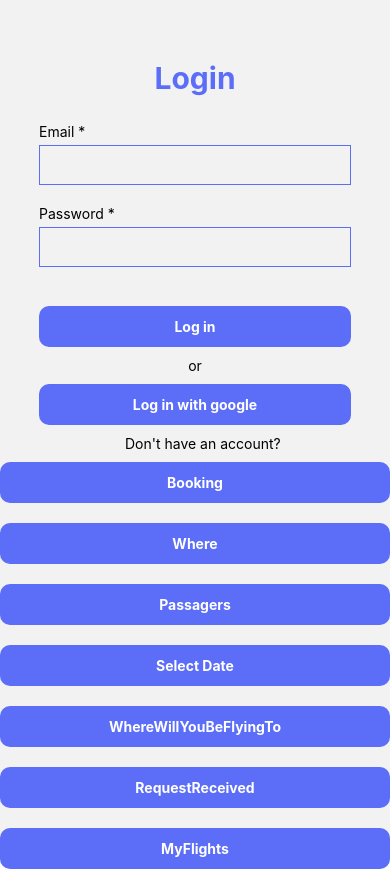
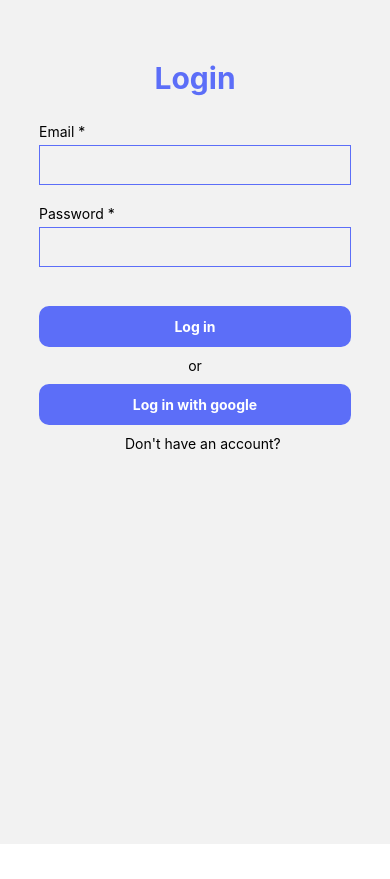
Before and after one commit to BrightCoders-Institute/s4a1-reservaci-n-de-vuelos-team-4, a React Native app in the folder Flights-App/: screen /Login in a window 390 px wide. After the commit the page ends 844 px from the top, so only its background shows below. Built offline with nearby package versions, Linux system fonts and the light colour scheme.

Commit message:
Commit
Finished design and functionalities with validation of all screens.

Co-authored-by: RicardoRam781 <alexrp782@gmail.com>
Co-authored-by: YahirCl <ycortes1@ucol.mx>
Co-authored-by: martinmt-mx <martin_4-3@hotmail.com>

```diff
--- a/Flights-App/src/components/Booking.tsx
+++ b/Flights-App/src/components/Booking.tsx
@@ -6,7 +6,7 @@ interface BookingProps {
   from?: String;
   to?: String;
   date?: String;
-  passangers?: Number;
+  passangers: number;
   fromIso3: String;
   toIso3: String;
 }
@@ -41,7 +41,7 @@ const Booking: React.FC<BookingProps> = ({
               <View>
                 <Text style={styles.textInfoDestination}>{to}</Text>
                 <Text style={styles.textInfo2}> {toIso3} </Text>
-                {passangers != 0 && <Text>{passangers  + ' passangers'}</Text>}
+                {passangers > 0 && <Text>{passangers  + ' passangers'}</Text>}
               </View>
             )}
           </View>
@@ -83,6 +83,7 @@ const styles = StyleSheet.create({
   textInfoDestination: {
     fontWeight: "bold",
     fontSize: 25,
+    textAlign:"center"
   },
   textInfo2: {
     color: "gray",
--- a/Flights-App/src/components/Login.tsx
+++ b/Flights-App/src/components/Login.tsx
@@ -153,31 +153,7 @@ const Login:React.FC<LoginProps> = ({navigation}) => {
             </TouchableOpacity>
         </View>
         <Text onPress={()=>navigation.navigate("Register")}>    Don't have an account?</Text>
-        <TouchableOpacity style = {styles.btnStyle} onPress={()=>navigation.navigate("Booking")}>
-                <Text style={styles.btnText}>Booking</Text>
-            </TouchableOpacity>
 
-            <TouchableOpacity style = {styles.btnStyle} onPress={()=>navigation.navigate("WhereAreYou")}>
-                <Text style={styles.btnText}>Where</Text>
-            </TouchableOpacity>
-
-            <TouchableOpacity style = {styles.btnStyle} onPress={()=>navigation.navigate("SelectPassengers")}>
-                <Text style={styles.btnText}>Passagers</Text>
-            </TouchableOpacity>
-
-            <TouchableOpacity style = {styles.btnStyle} onPress={()=>navigation.navigate("SelectDate")}>
-                <Text style={styles.btnText}>Select Date</Text>
-            </TouchableOpacity>
-            <TouchableOpacity style = {styles.btnStyle} onPress={()=>navigation.navigate("WhereWillYouBeFlyingTo")}>
-                <Text style={styles.btnText}>WhereWillYouBeFlyingTo</Text>
-            </TouchableOpacity>
-            <TouchableOpacity style = {styles.btnStyle} onPress={()=>navigation.navigate("RequestReceived")}>
-                <Text style={styles.btnText}>RequestReceived</Text>
-            </TouchableOpacity>
-
-            <TouchableOpacity style = {styles.btnStyle} onPress={()=>navigation.navigate("MyFlights")}>
-                <Text style={styles.btnText}>MyFlights</Text>
-            </TouchableOpacity>
     </View>
     </SafeAreaView>
 
--- a/Flights-App/src/components/MyFlights.tsx
+++ b/Flights-App/src/components/MyFlights.tsx
@@ -1,73 +1,86 @@
-import React, {useState, useEffect} from 'react'
+import React, {useState, useEffect, useCallback} from 'react'
 import { SafeAreaView, Text, View, FlatList, StyleSheet,TouchableOpacity } from 'react-native'
 //import * as firebase from 'firebase/app'
 import firebase from 'firebase/compat/app'
 import 'firebase/compat/auth'
 import 'firebase/compat/firestore'
-import { firebaseConfig, loadInfo } from "../../firebaseConfig";
+import {loadInfo } from "../../firebaseConfig";
 import Booking from './Booking';
-
-firebase.initializeApp(firebaseConfig)
-const db = firebase.firestore()
-
-const MyFlights: React.FC = () => {
-    const [flights, setFlights] = useState<any>([])
-    const getData = async () =>{
-        const data = await loadInfo()
-        console.log(data)
-        setFlights(data)
-    }
-    useEffect(() => {
-        // const loadFlights = async() =>{
-        //     try{
-
-        //         const userId = firebase.auth().currentUser?.uid
-        //         if(userId){
-        //             const snapshot = await firebase.firestore().collection('flights').where('userID', '==', userId).get();
-        //             const updatedFlights: any[] = []
-        //             snapshot.forEach(doc => {
-        //                 updatedFlights.push({id:doc.id, ...doc.data()})
-        //             })
-        //             setFlights(updatedFlights)
-        //         }
-
-        //     } catch(error){
-        //         console.error(error)
-        //     }
-        // }
-        getData()
+import Icon from "react-native-vector-icons/MaterialIcons";
+import { MyFlightsProps,MyFlightsNavigation } from 'rutes/RootStackParamList'
+import { useFocusEffect } from '@react-navigation/native'
 
 
-    },[])
+interface MyFlights {
+  navigation: MyFlightsNavigation;
+}
 
-  return (
-    <SafeAreaView>
+const MyFlights: React.FC<MyFlights>= ({navigation}) => {
+    const [flights, setFlights] = useState<any>()
+    const getData = async () =>{
+        const flightsArr = await loadInfo()
+
+        setFlights(flightsArr)
+
+    }
+    useFocusEffect(
+      useCallback(() => {
+        getData();
+      }, [])
+    );
+    const handleNavigate = () =>{
+      navigation.navigate("WhereAreYou")
+    }
+
+
+    return (
+
+
         <View style={styles.container}>
-            <View>
+            <View style={{flex:1}}>
                 <Text style={styles.title}>My flights </Text>
             </View>
-            {/* {flights.map((item:any) =>{
-                <Booking from={item.from} to={item.to} fromIso3={item.fromIso3} toIso3={item.toIso3} date={item.date} passangers={item.passangers} />
-            })} */}
-            <View>
+            <View style={{flex:6}}>
+              {
+                flights &&
+                <FlatList
+                data={flights}
+                renderItem={({ item }) => <Booking from={item.from} to={item.to} fromIso3={item.fromIso3} toIso3={item.toIso3} date={item.date} passangers={item.passangers} />}>
 
+                </FlatList>
+
+              }
             </View>
+            <View style={styles.btnContainer}>
+                  <TouchableOpacity onPress={handleNavigate}>
+                    <Icon name='add-circle'
+                    size={90}
+                    color="#4867aa">
+                    </Icon>
+                  </TouchableOpacity>
+                </View>
 
-            <View>
-               <TouchableOpacity style={styles.btnStyle}>
-                  <Text style={styles.btnText}>Next</Text>
-                </TouchableOpacity>
-            </View>
         </View>
 
 
-    </SafeAreaView>
+
 
   )
 }
 
 const styles = StyleSheet.create({
     container:{
+      display:"flex",
+      flex:1,
+
+    },
+
+    btnContainer:{
+      position:'absolute',
+      bottom:20,
+      left:0,
+      right:0,
+      alignItems:"center",
     },
 
     title:{
@@ -75,31 +88,10 @@ const styles = StyleSheet.create({
         fontSize:40,
         justifyContent:"flex-start",
         marginLeft:14,
-        marginTop: 50,
+        marginTop: 40,
         color: '#5C6EF8',
-    },
-    btnStyle: {
-      alignSelf:'center',
-      backgroundColor: "rgb(92, 110, 248)",
-      borderRadius: 50,
-      marginBottom: 50,
-      marginTop: 10,
-      padding: 12,
-      shadowOffset: {
-        width: 0,
-        height: 11,
-      },
-      shadowOpacity: 0.57,
-      shadowRadius: 15.19,
-      elevation: 23,
-      shadowColor: "rgb(92, 110, 248)",
-      width: "92%",
-    },
 
-    btnText: {
-      color: "white",
-      fontWeight: "bold",
-      textAlign: "center",
+
     },
 
 })
--- a/Flights-App/src/components/Register.tsx
+++ b/Flights-App/src/components/Register.tsx
@@ -34,6 +34,7 @@ const Register: React.FC<RegisterProps> = ({ navigation }) => {
                 console.log("User created!")
                 const user = userCredential.user;
                 console.log("user", user)
+                navigation.navigate('Login');
                 // ...
             })
             .catch((error) => {
@@ -85,16 +86,16 @@ const Register: React.FC<RegisterProps> = ({ navigation }) => {
 ////////////////////////////////////////////
 
     const handleSubmit = () => {
-        console.log("Datos registrados:", user, password, email);
-        if (user.trim() === '' || password.trim() === '' || email === '') {
+        if (!isCheckedAT) {
+            Alert.alert("Debes aceptar los términos y condiciones para registrarte.")
+        } else if (user.trim() === '' || password.trim() === '' || email === '') {
             Alert.alert("Todos los campos son obligatorios");
             setBorderColor('red')
         } else {
-            // navigation.navigate('Home')
             handleUserFirebase()
+            console.log("Datos registrados:", user, password, email);
             Alert.alert("Datos correctos")
         }
-
     }
 
 
--- a/Flights-App/src/components/RequestReceived.tsx
+++ b/Flights-App/src/components/RequestReceived.tsx
@@ -4,6 +4,7 @@ import {RequestReceivedNavigationProp, RequestReceivedProps} from "../rutes/Root
 import Icon from 'react-native-vector-icons/MaterialIcons'
 import Booking from './Booking';
 
+import { saveInfo } from '../../firebaseConfig';
 interface RequestReceived {
   navigation: RequestReceivedNavigationProp;
   route: RequestReceivedProps;
@@ -21,7 +22,8 @@ const RequestReceived: React.FC<RequestReceived> = ({ navigation, route}) => {
   const passangers = route.params.passangers
 
   const handleNavigate = () =>{
-
+      saveInfo(from,fromIso3,toIso3,to,date,passangers);
+      navigation.navigate("MyFlights")
   }
 
   return (
--- a/Flights-App/src/rutes/RootStackParamList.tsx
+++ b/Flights-App/src/rutes/RootStackParamList.tsx
@@ -16,6 +16,9 @@ export type WhereAreYouNavigationProp = StackNavigationProp<RootStackParamList,"
 export type RequestReceivedProps = RouteProp<RootStackParamList,"RequestReceived">
 export type RequestReceivedNavigationProp = StackNavigationProp<RootStackParamList,"RequestReceived">
 
+export type MyFlightsProps = RouteProp<RootStackParamList,"MyFlights">
+export type MyFlightsNavigation = StackNavigationProp<RootStackParamList,"MyFlights">
+
 export type RootStackParamList = {
   Register: undefined;
   Login:undefined;
@@ -25,7 +28,7 @@ export type RootStackParamList = {
   SelectPassengers:{from?:String,to?:String,date?:String,fromIso3?:String, toIso3?:String};
   WhereWillYouBeFlyingTo:{from?:String,fromIso3?:String};
   RequestReceived:{from?:String,to?:String,date?:String,passangers?:Number,fromIso3?:String, toIso3?:String};
-  MyFlights:{userUID:String};
+  MyFlights:undefined;
 }
 
 export type RootStackRouteProps<T extends keyof RootStackParamList> = {
```
Also changed, not shown: Flights-App/firebaseConfig.js (+20 -8 lines), Flights-App/package.json (+9 -5 lines), Flights-App/src/components/SelectPassengers.tsx (+5 -5 lines), 2 other files (tests, documents, lock files or other folders).
